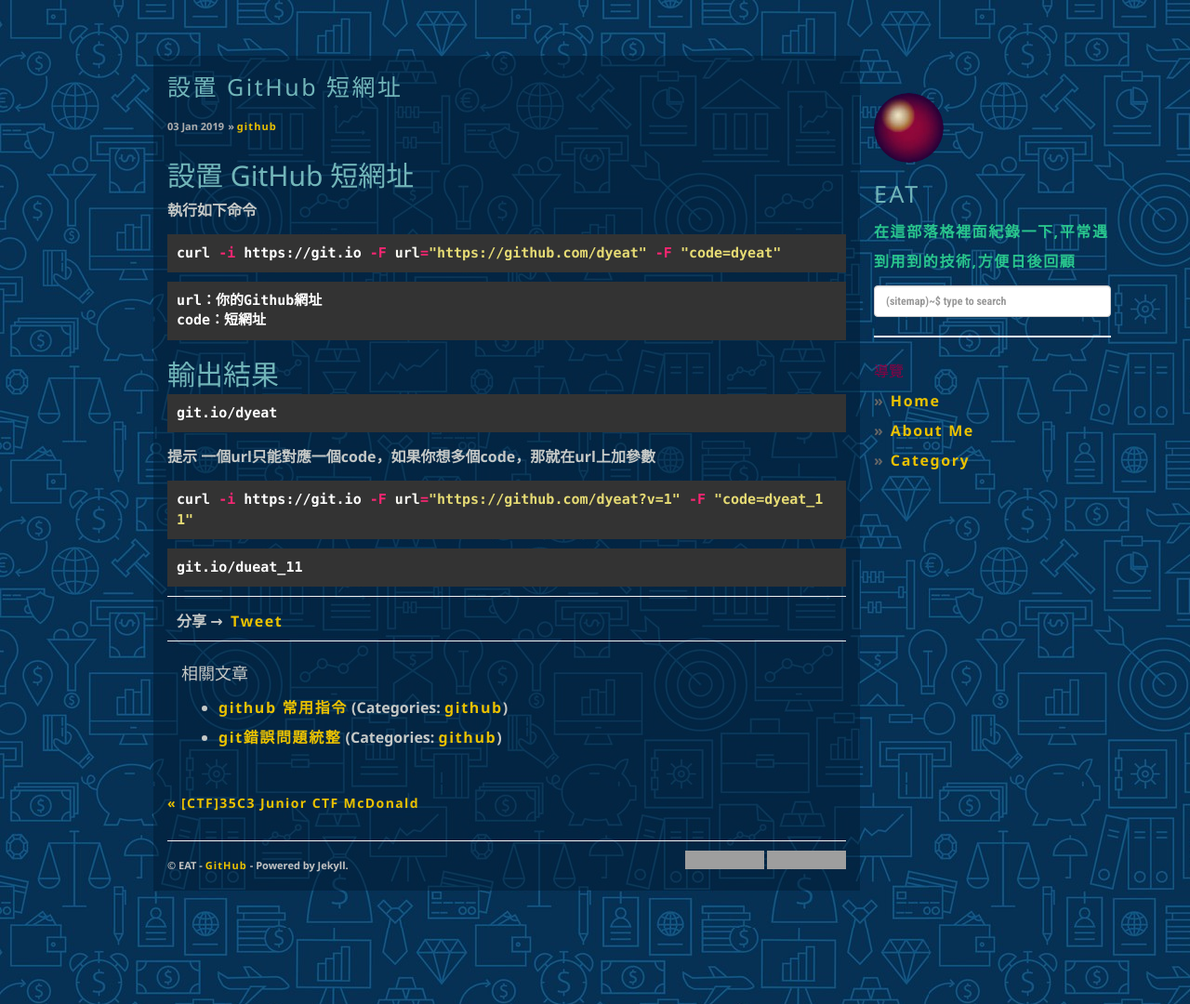
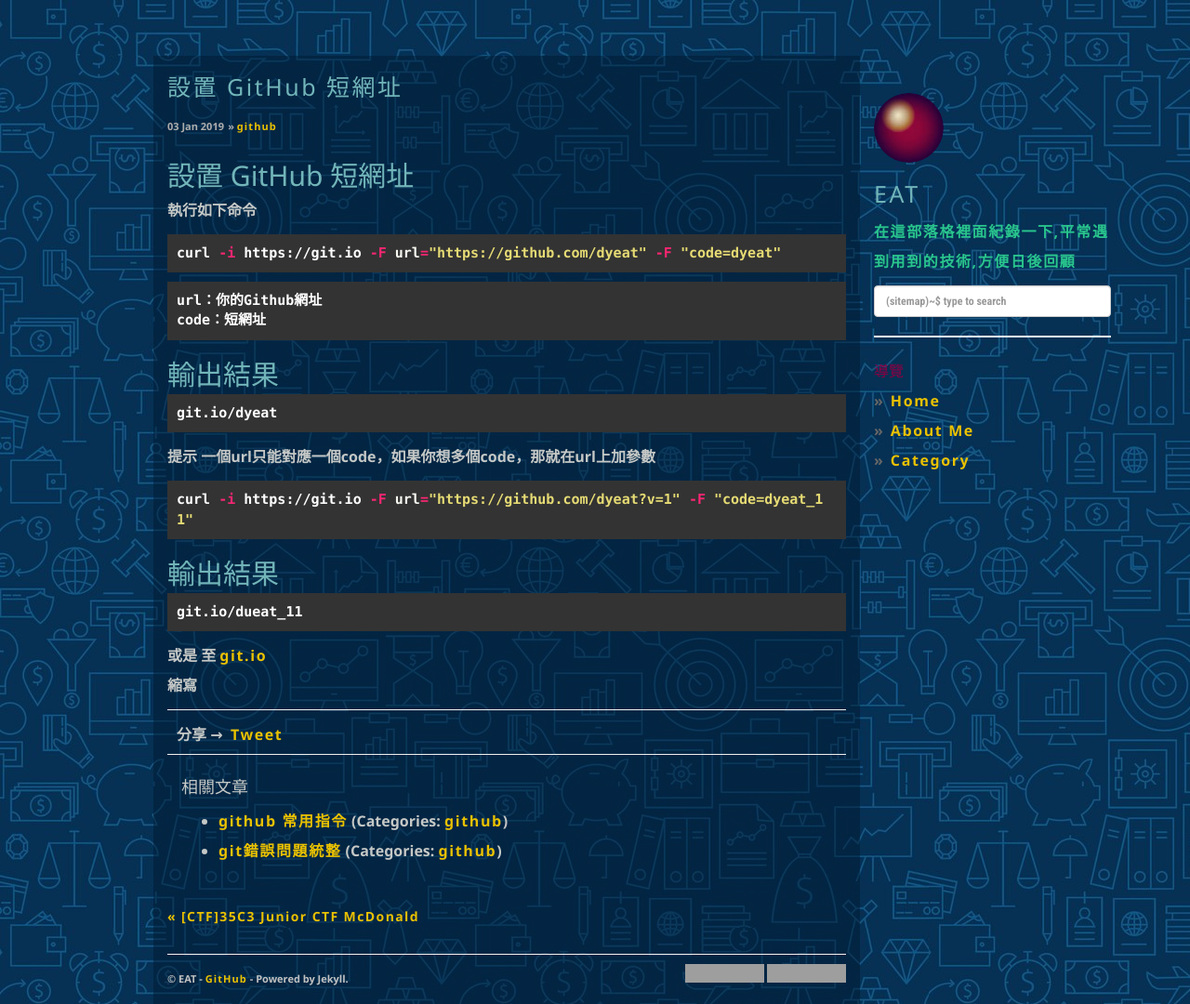
Before and after one commit to dyeat/dyeat.github.io, a Jekyll site: the page built from _posts/2019-01-04-設置 GitHub 短網址.md, in a window 1280 px wide and 1080 px high. Shown: the whole window at 93% size. Built offline with Jekyll 4.4.1, drawn with Linux system fonts in a browser that asks for light colours; nearby versions of some CDN libraries; comment, search, counter and statistics services are not loaded; grey boxes are pictures that could not be loaded.

Commit message:
add post

````diff
--- a/_posts/2019-01-04-設置 GitHub 短網址.md
+++ b/_posts/2019-01-04-設置 GitHub 短網址.md
@@ -30,6 +30,11 @@ git.io/dyeat
 ```sh
 curl -i https://git.io -F url="https://github.com/dyeat?v=1" -F "code=dyeat_11"
 ```
+## 輸出結果
 ```sh
 git.io/dueat_11
 ```
+
+或是 至
+[git.io](git.io)
+<br />縮寫
````
